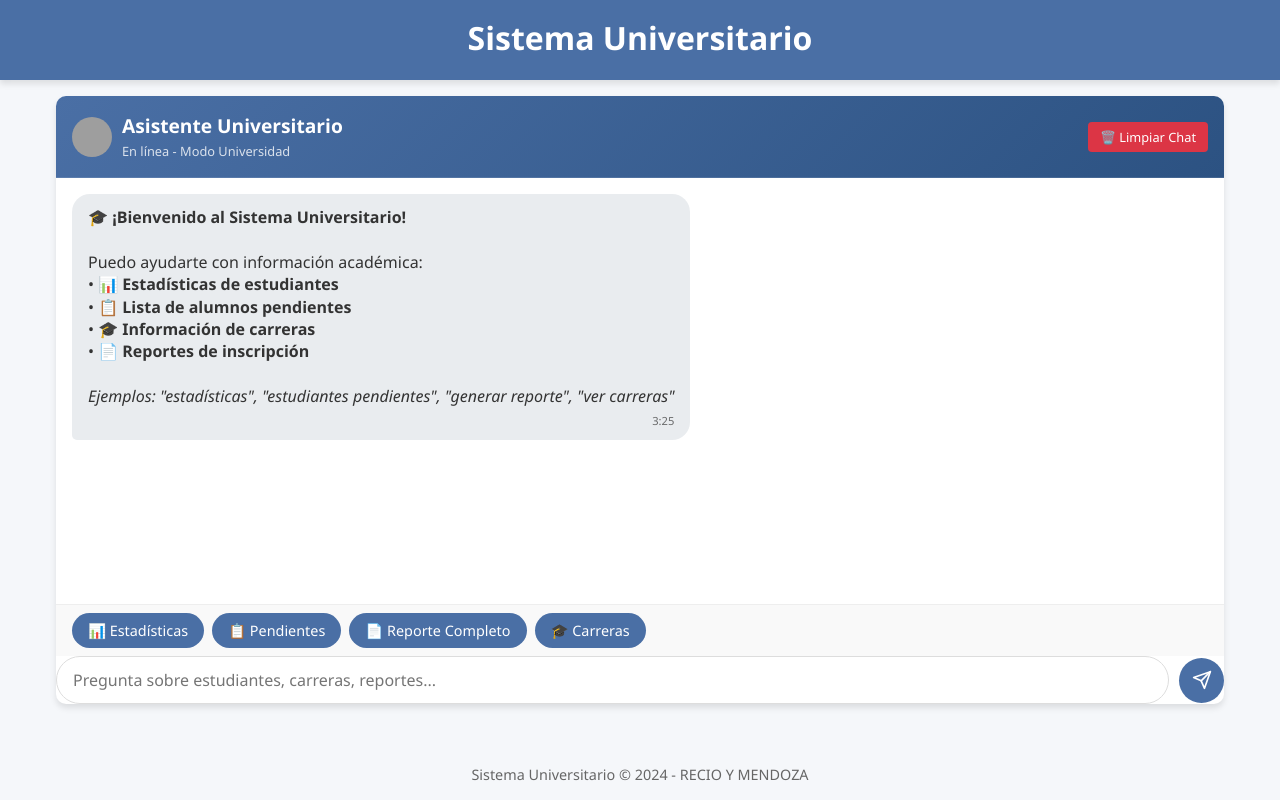
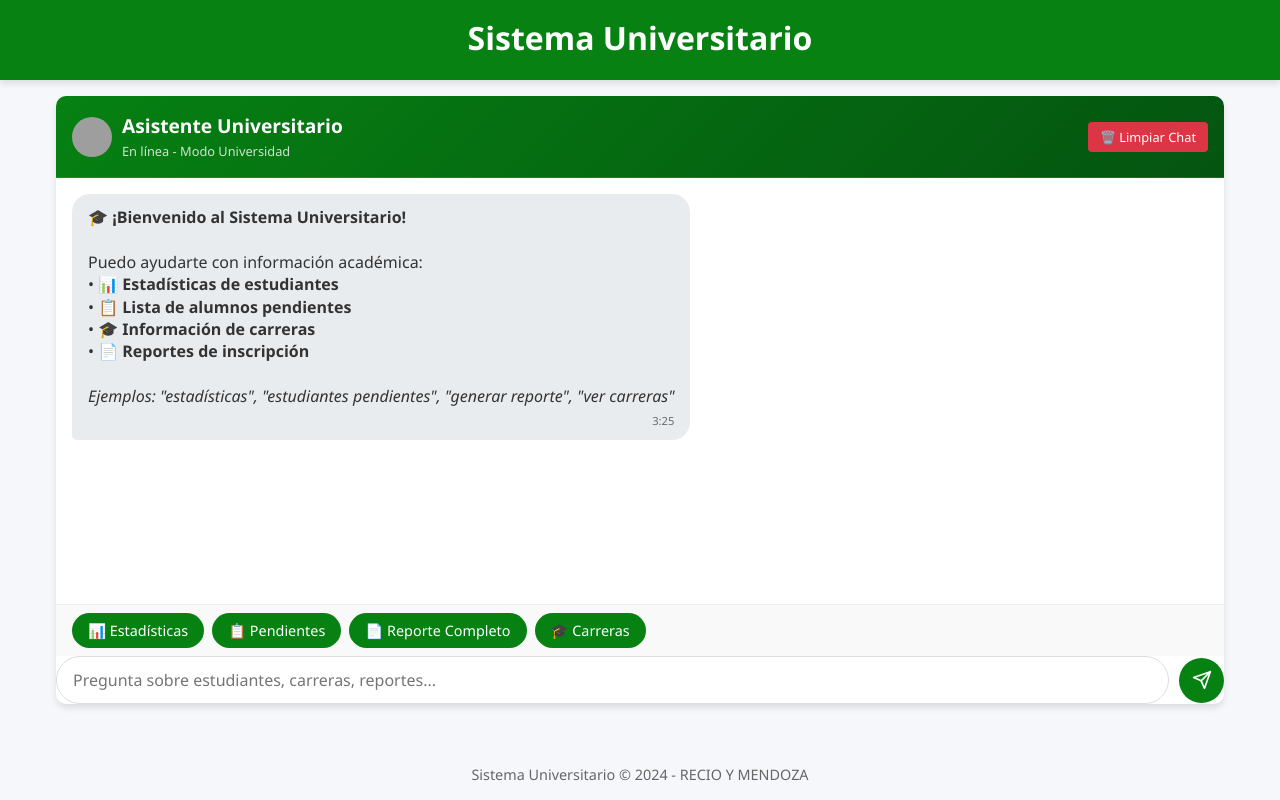
Before and after one commit to Orlandom15/ChatBot, a Flask app: page / in a window 1280 px wide. Run offline with Flask 3, Linux system fonts and the light colour scheme; grey boxes are pictures that could not be loaded.

Commit message:
estilos nuevos

```diff
--- a/requirements.txt
+++ b/requirements.txt
@@ -1,3 +1,8 @@
 Flask==2.3.3
 psycopg2-binary==2.9.7
 python-dotenv==1.0.0
+gunicorn
+pandas
+reportlab
+mysql-connector-python
+python-dotenv
--- a/static/styles.css
+++ b/static/styles.css
@@ -1,8 +1,8 @@
 :root {
-    --primary-color: #4a6fa5;
-    --secondary-color: #6b8cbc;
+    --primary-color: #068112;
+    --secondary-color: #068112;
     --bot-color: #e9ecef;
-    --user-color: #4a6fa5;
+    --user-color: #068112;
     --text-color: #333;
     --light-text: #fff;
     --shadow: 0 4px 6px rgba(0, 0, 0, 0.1);
--- a/templates/index.html
+++ b/templates/index.html
@@ -99,7 +99,7 @@
         }
 
         .tabla-universidad th {
-            background-color: #4a6fa5;
+            background-color: #068112;
             color: white;
             padding: 12px;
             text-align: left;
@@ -157,7 +157,7 @@
 
         .reporte-section {
             background: #e8f4fd;
-            border-left: 4px solid #4a6fa5;
+            border-left: 4px solid #068112;
             padding: 1rem;
             margin: 1rem 0;
             border-radius: 4px;
@@ -166,7 +166,7 @@
 
         /* Botones de acción */
         .btn-descargar {
-            background: #28a745;
+            background: #852222;
             color: white;
             border: none;
             padding: 6px 12px;
@@ -177,7 +177,7 @@
         }
 
         .btn-ver-mas {
-            background: #4a6fa5;
+            background: #068112;
             color: white;
             border: none;
             padding: 6px 12px;
@@ -194,11 +194,11 @@
 
         /* Mejoras para el chat en modo universidad */
         .chat-header {
-            background: linear-gradient(135deg, #4a6fa5 0%, #2c5282 100%);
+            background: linear-gradient(135deg, #068112 0%, #045410 100%);
         }
 
         .suggestion {
-            background: #4a6fa5;
+            background: #068112;
             color: white;
             border: none;
         }
@@ -215,13 +215,13 @@
 
         .message-content h3 {
             margin: 0 0 1rem 0;
-            color: #2c5282;
+            color: #068112;
             font-size: 1.1rem;
         }
 
         .message-content h4 {
             margin: 1.5rem 0 0.5rem 0;
-            color: #4a6fa5;
+            color: #068112;
             font-size: 1rem;
         }
 
@@ -271,7 +271,7 @@
     <div class="container">
         <div class="chat-container">
             <div class="chat-header">
-                <img src="https://cdn-icons-png.flaticon.com/512/4712/4712035.png" alt="Bot Avatar">
+                <img src="https://pbs.twimg.com/profile_images/1032026808219140096/FgDNv3os_400x400.jpg" alt="Bot Avatar">
                 <div>
                     <h2>Asistente Universitario</h2>
                     <small>En línea - Modo Universidad</small>
@@ -562,7 +562,6 @@
 
                     <div style="margin-top: 1rem; text-align: center;">
                         <button class="btn-descargar" onclick="descargarReporte()">📥 Descargar Excel</button>
-                        <button class="btn-ver-mas" onclick="verMasEstudiantes()">📊 Ver Estadísticas</button>
                     </div>
                 </div>
                 <div class="message-time">${new Date().toLocaleTimeString()}</div>
@@ -690,7 +689,6 @@
                     <div style="margin-top: 1rem; text-align: center;">
                         <button class="btn-descargar" onclick="descargarExcel()">📊 Descargar Excel</button>
                         <button class="btn-descargar" onclick="descargarPDF()">📄 Descargar PDF</button>
-                        <button class="btn-ver-mas" onclick="verEstadisticasReporte()">📈 Ver Estadísticas</button>
                     </div>
                 </div>
                 <div class="message-time">${new Date().toLocaleTimeString()}</div>
```
Also changed, not shown: railway.json (added, +8 -0 lines).
